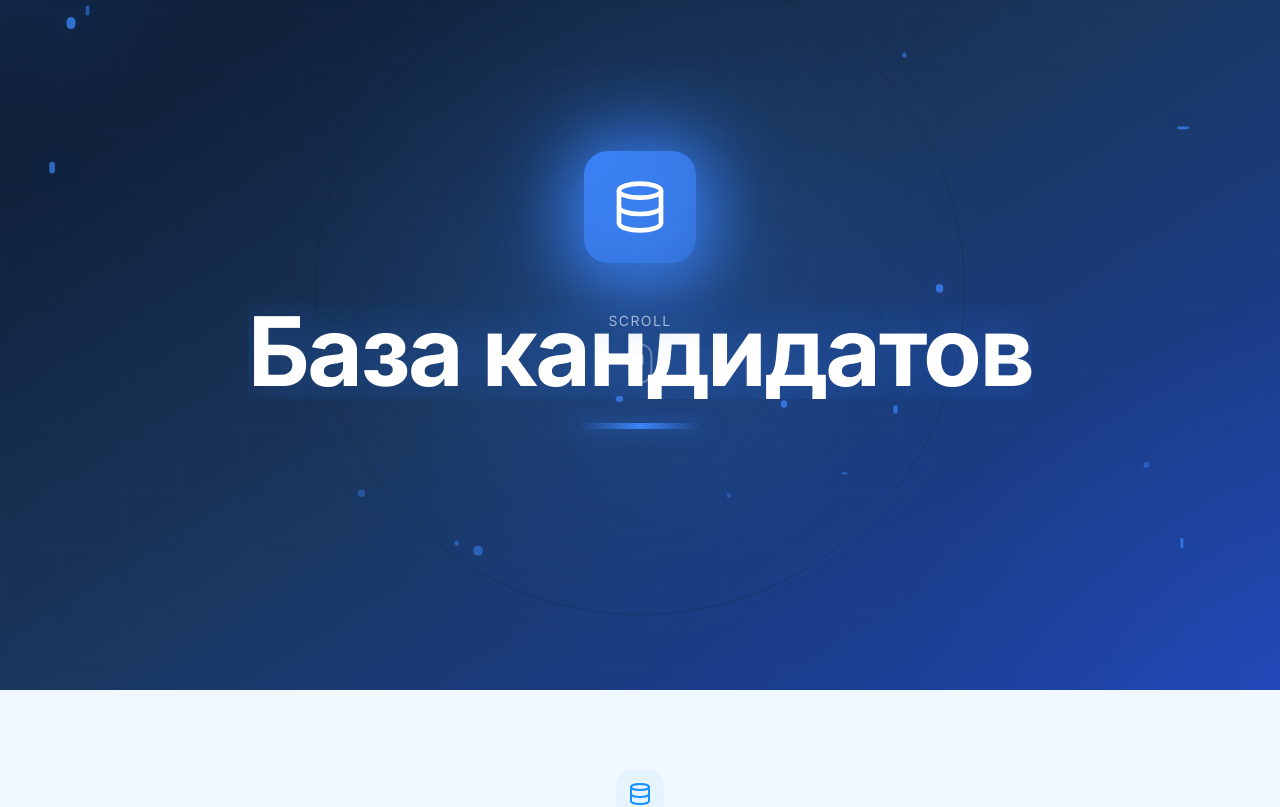
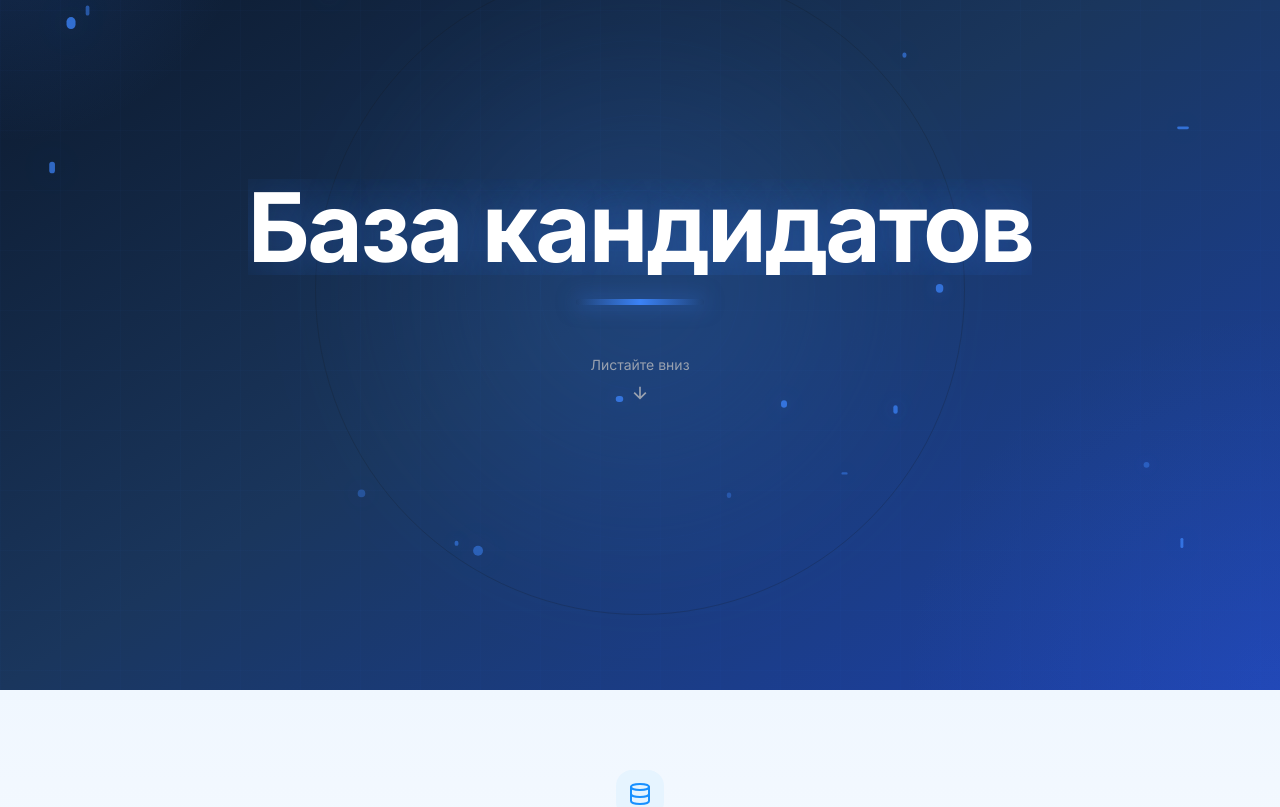
Before and after one commit to antonolnov/web_design, a Next.js app in the folder workhere-landing/: page / in a window 1280 px wide. Shown: the part 2642-3449 px from the top of the page. Built offline with nearby package versions, Linux system fonts and the light colour scheme.

Commit message:
Remove icons from title screens, move scroll indicator below title
Co-authored-by: antonolnov <antonolnov@gmail.com>

```diff
--- a/workhere-landing/src/components/sections/Features.tsx
+++ b/workhere-landing/src/components/sections/Features.tsx
@@ -522,54 +522,14 @@ function SectionTitleScreen({ title, icon: Icon, index }: { title: string; icon:
 
       {/* Main content */}
       <div className="relative z-10 text-center px-4">
-        {/* Animated icon with glow */}
-        <motion.div
-          initial={{ scale: 0, rotate: -180, opacity: 0 }}
-          animate={isInView ? { scale: 1, rotate: 0, opacity: 1 } : {}}
-          transition={{
-            type: 'spring',
-            stiffness: 200,
-            damping: 15,
-            delay: 0.2,
-          }}
-          className="relative inline-flex items-center justify-center w-28 h-28 mb-10"
-        >
-          {/* Icon glow */}
-          <motion.div
-            className="absolute inset-0 rounded-3xl"
-            style={{
-              background: theme.accent,
-              filter: 'blur(30px)',
-            }}
-            animate={{
-              scale: [1, 1.3, 1],
-              opacity: [0.5, 0.8, 0.5],
-            }}
-            transition={{
-              duration: 2,
-              repeat: Infinity,
-              ease: 'easeInOut',
-            }}
-          />
-          <div
-            className="relative w-full h-full rounded-3xl flex items-center justify-center"
-            style={{
-              background: `linear-gradient(135deg, ${theme.accent}, ${theme.accent}99)`,
-              boxShadow: `0 20px 60px ${theme.glow}`,
-            }}
-          >
-            <Icon size={56} className="text-white" />
-          </div>
-        </motion.div>
-
-        {/* Animated title with letter animation */}
+        {/* Animated title */}
         <div className="overflow-hidden mb-6">
           <motion.h2
             initial={{ y: 120, opacity: 0 }}
             animate={isInView ? { y: 0, opacity: 1 } : {}}
             transition={{
               duration: 0.8,
-              delay: 0.4,
+              delay: 0.2,
               ease: [0.16, 1, 0.3, 1],
             }}
             className="text-5xl md:text-6xl lg:text-8xl font-bold text-white tracking-tight"
@@ -585,36 +545,29 @@ function SectionTitleScreen({ title, icon: Icon, index }: { title: string; icon:
         <motion.div
           initial={{ scaleX: 0, opacity: 0 }}
           animate={isInView ? { scaleX: 1, opacity: 1 } : {}}
-          transition={{ duration: 0.8, delay: 0.7 }}
-          className="mx-auto h-1.5 w-32 rounded-full"
+          transition={{ duration: 0.8, delay: 0.5 }}
+          className="mx-auto h-1.5 w-32 rounded-full mb-12"
           style={{
             background: `linear-gradient(90deg, transparent, ${theme.accent}, transparent)`,
             boxShadow: `0 0 20px ${theme.glow}`,
           }}
         />
 
-        {/* Scroll indicator */}
+        {/* Scroll indicator - below title */}
         <motion.div
           initial={{ opacity: 0, y: 20 }}
           animate={isInView ? { opacity: 1, y: 0 } : {}}
-          transition={{ delay: 1.2, duration: 0.5 }}
-          className="absolute bottom-12 left-1/2 -translate-x-1/2"
+          transition={{ delay: 0.8, duration: 0.5 }}
         >
           <motion.div
-            animate={{ y: [0, 12, 0] }}
+            animate={{ y: [0, 8, 0] }}
             transition={{ duration: 1.8, repeat: Infinity, ease: 'easeInOut' }}
-            className="flex flex-col items-center text-white/60"
+            className="flex flex-col items-center text-gray-400"
           >
-            <span className="text-sm mb-3 uppercase tracking-widest">Scroll</span>
-            <motion.div
-              className="w-6 h-10 rounded-full border-2 border-white/30 flex items-start justify-center p-1.5"
-            >
-              <motion.div
-                className="w-1.5 h-3 rounded-full bg-white/60"
-                animate={{ y: [0, 12, 0], opacity: [1, 0.3, 1] }}
-                transition={{ duration: 1.8, repeat: Infinity, ease: 'easeInOut' }}
-              />
-            </motion.div>
+            <span className="text-sm mb-2">Листайте вниз</span>
+            <svg width="20" height="20" viewBox="0 0 24 24" fill="none" stroke="currentColor" strokeWidth="2">
+              <path d="M12 5v14M5 12l7 7 7-7" />
+            </svg>
           </motion.div>
         </motion.div>
       </div>
```
